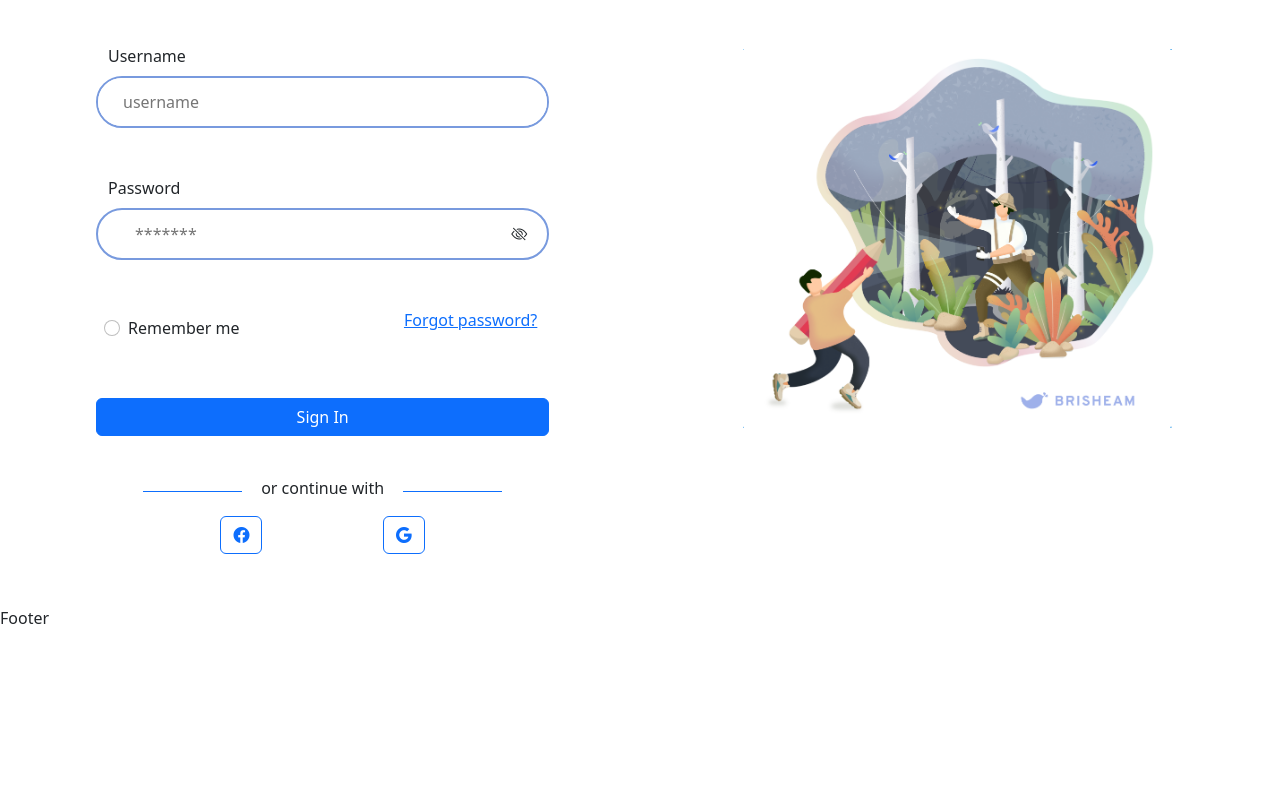
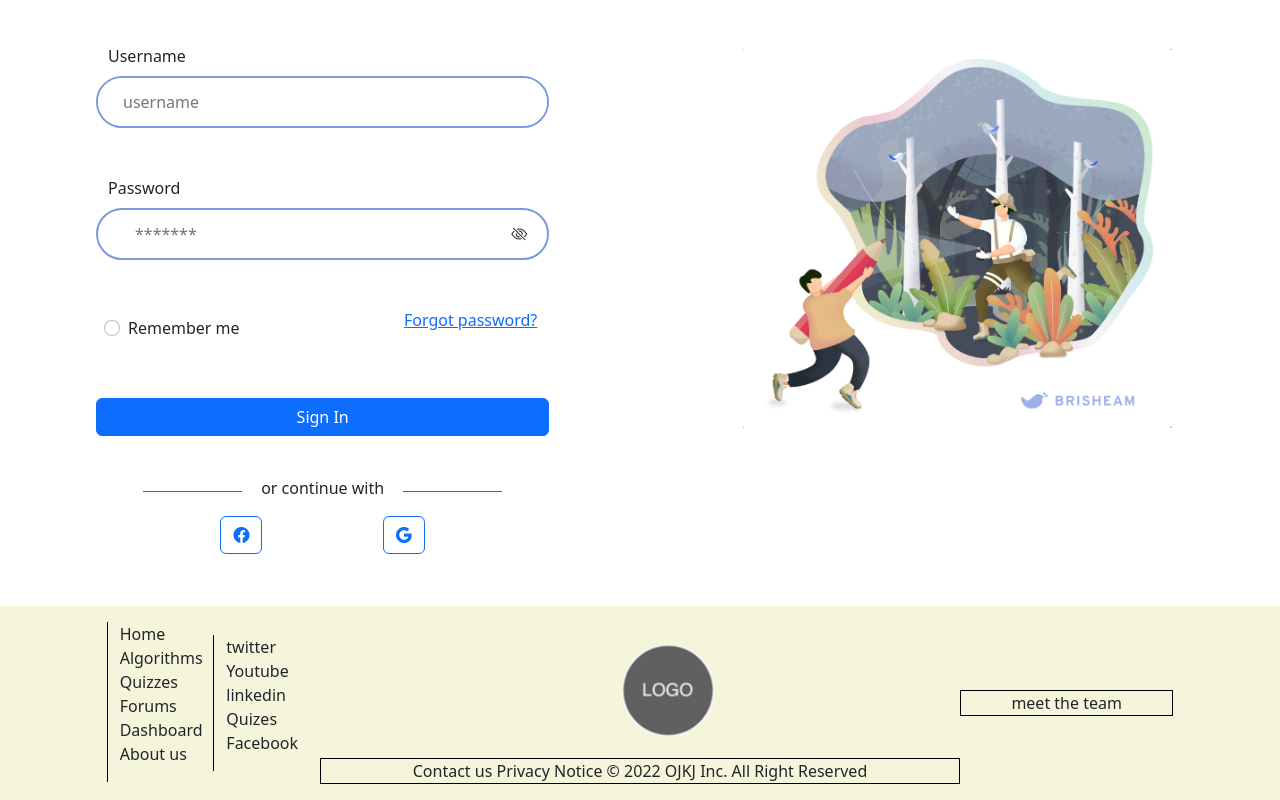
Before and after one commit to OrbelB/SimplyAlgorithms, a React (Create React App) app in the folder frontend/: page /login in a window 1280 px wide. Shown: the part 187-987 px from the top of the page. Before the commit the page ends 817 px from the top, so only its background shows below. Built offline with nearby package versions, Linux system fonts and the light colour scheme.

Commit message:
put the general layout of the footer, contains some issues

```diff
--- a/frontend/src/components/Footer/Footer.jsx
+++ b/frontend/src/components/Footer/Footer.jsx
@@ -1,11 +1,74 @@
 import React from 'react'
-import "./Footer.css"
+import style from './Footer.module.css'
+import image from '../../assets/logo-placeholder-image-small.png'
+import { NavLink } from 'react-router-dom';
+import cx from "classnames";
 const Footer = () => {
   return (
-    <div>
-        Footer
-    </div>
+    //The borders are just temp -> so i can view where it is
+    <footer className={cx(style['box'], 'container-fluid')}>
+      <div className={'row justify-content-center p-0'}>
+        <div className={'col-.5'}></div>
+        <div className={'col-1'}>
+            <div className={cx(style['web_nav'], 'row')}>
+              <ul className={"web_nav_list"}>
+                <li>
+                  <NavLink className="nav-link" aria-current="page" to={"home"}>Home</NavLink>
+                </li>
+                <li>
+                  <NavLink className="nav-link" aria-current="page" to={"algorithms"}>Algorithms</NavLink>
+                </li>
+                <li>
+                  <NavLink className="nav-link" aria-current="page" to={"quizzes"}>Quizzes</NavLink>
+                </li>
+                <li>
+                  <NavLink className="nav-link" aria-current="page" to={"forums"}>Forums</NavLink>
+                </li>
+                <li>
+                  <NavLink className="nav-link" aria-current="page" to={"dashboard"}>Dashboard</NavLink>
+                </li>
+                <li>
+                  <NavLink className="nav-link" aria-current="page" to={"aboutus"}>About us</NavLink>
+                </li>
+              </ul>
+            </div>
+        </div>
+        <div className={'col-1 align-self-center'}>
+            <div className={cx(style['web_soc'], 'row')}>
+              <ul className={"web_soc_list"}>
+                <li>twitter</li>
+                <li>Youtube</li>
+                <li>linkedin</li>
+                <li>Quizes</li>
+                <li>Facebook</li>
+              </ul>
+            </div>
+        </div>
+
+        <div className={'col-6 align-self-center'}>
+          <div className={cx(style['web_logo'], "row")}>
+            <img src={image} alt="Simply Algorithms Logo"
+            />
+          </div>
+          <div className={cx(style['web_service'], "row")}>
+              <div>
+                  Contact us  Privacy Notice © 2022 OJKJ Inc. All Right Reserved
+              </div>
+          </div>
+        </div>
+
+        <div className={'col-2 align-self-center'}>
+          <div className={cx(style['ojkj_team'], 'row')}>
+            <div className={"ojkj"}>
+              meet the team
+            </div>
+          </div>
+        </div>
+      </div>
+    </footer>
   )
 }
 
 export default Footer
+
+//<img src={image} alt="Simply Algorithms Logo" />
--- /dev/null
+++ b/frontend/src/components/Footer/Footer.module.css
@@ -0,0 +1,37 @@
+li{
+    list-style: none;
+}
+.box{
+    background-color: var(--color-nav-foot);
+    /* temp to just see whre it starts & ends */
+    background-color: beige;
+    padding-top: 1rem;
+    padding-bottom: 1rem;
+}
+
+.web_nav{
+    pad: 5rem;
+    position: relative;
+    border-left: 1px solid black;
+}
+.web_soc{
+    margin-right: auto;
+    position: relative;
+    border-left: 1px solid black;
+}
+.web_service{
+    position: relative;
+    text-align: center;
+    border: 1px solid black;
+}
+.ojkj_team{
+    position: relative;
+    text-align: center;
+    border: 1px solid black;
+}
+.web_logo img {
+    position: relative;
+    left: 42%;
+    display: block;
+    max-width: 10rem;
+}
--- a/frontend/src/index.css
+++ b/frontend/src/index.css
@@ -17,6 +17,7 @@
     --color-black:black;
     --color-border-input-form: #789ADE;
     --color-border-input-form-invalid: #d78585;
+    --color-nav-foot: white;
 }
 
 
```
Also changed, not shown: frontend/src/assets/logo-placeholder-image-small.png (added), frontend/src/assets/logo-placeholder-image.png (added), frontend/src/components/Footer/Footer.css (deleted).
